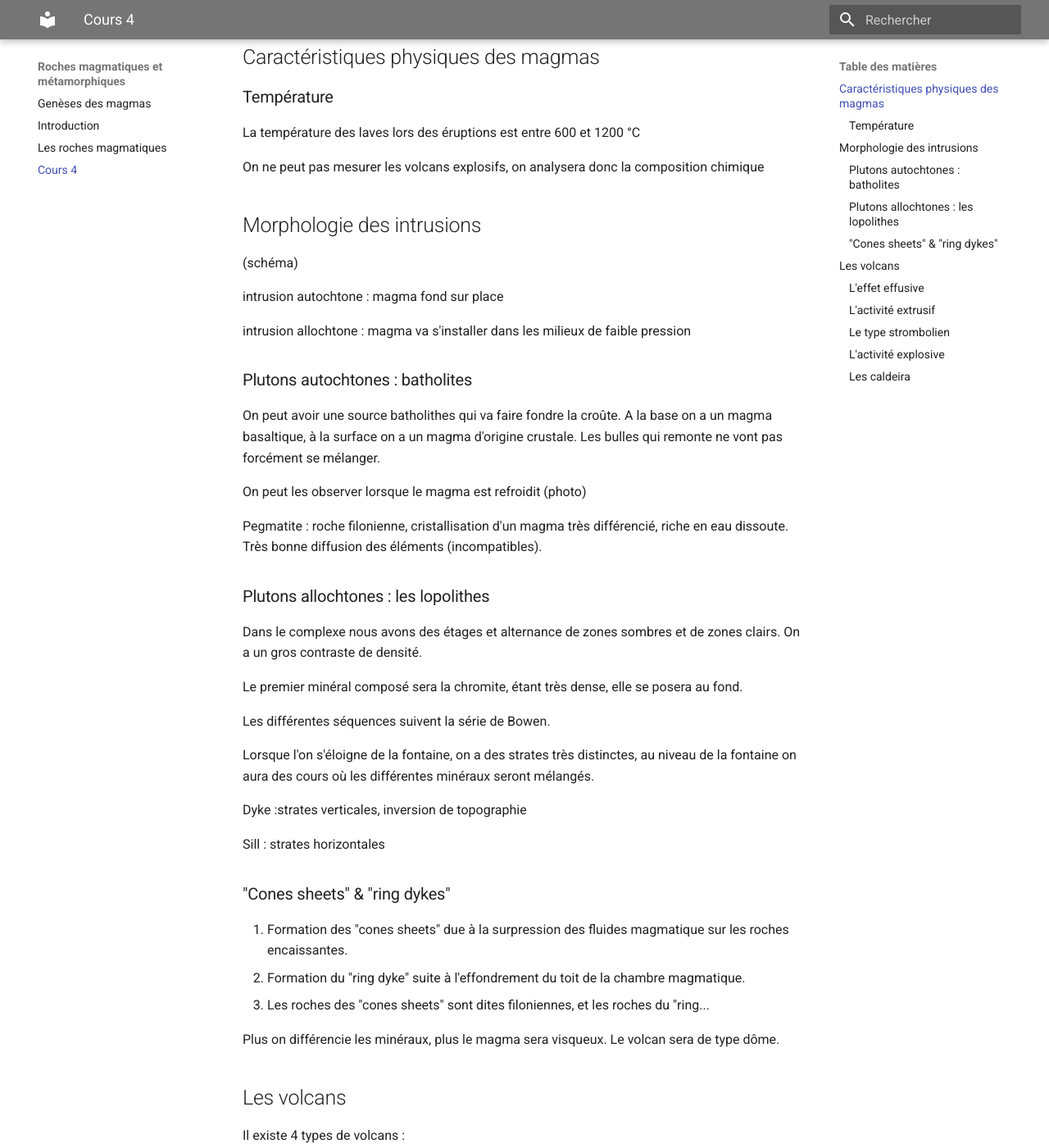
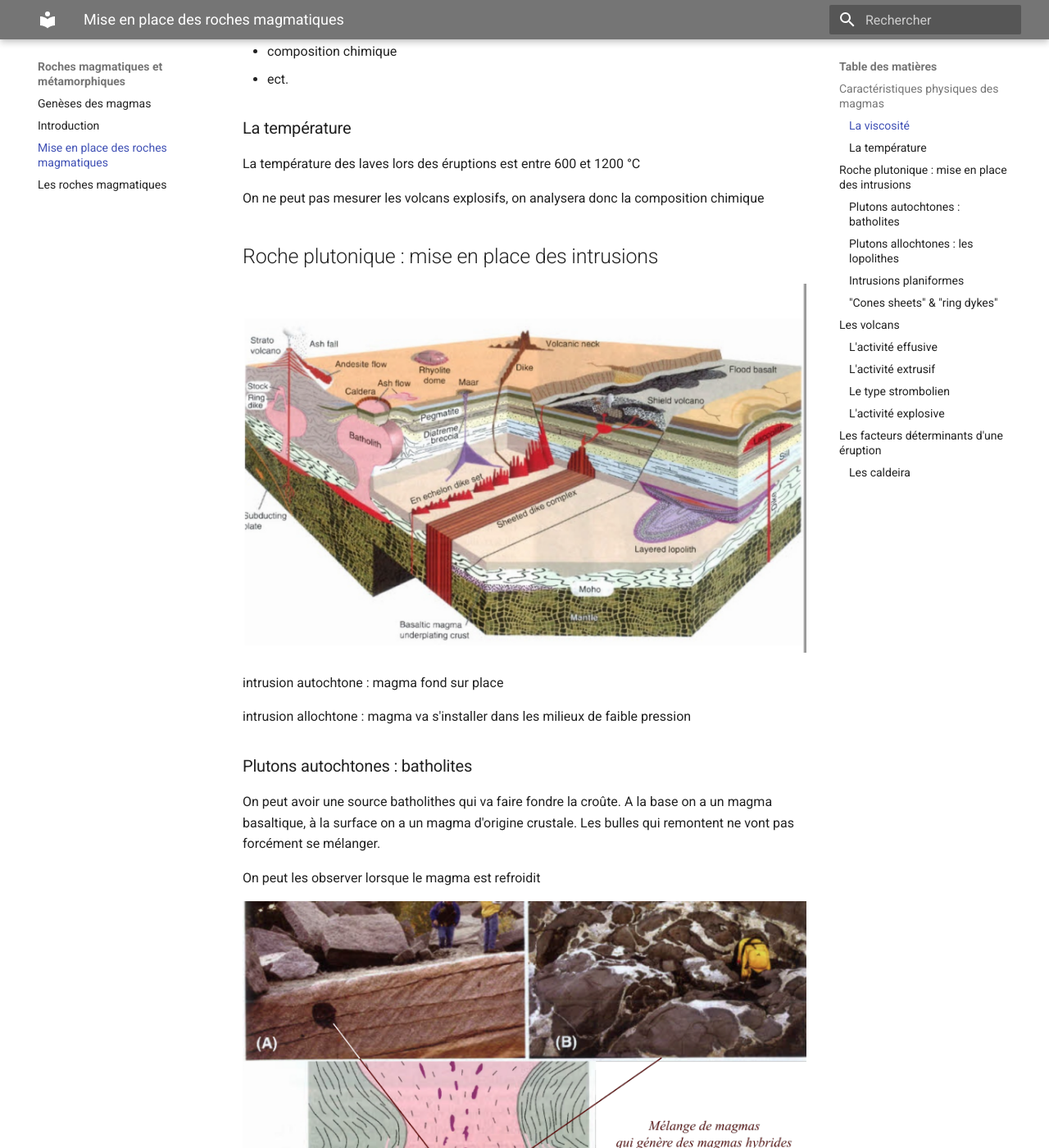
Before and after one commit to Lizeem/L3STcours, an MkDocs documentation site: the page built from Docs/Roches magmatiques et métamorphiques/Les volcans.md, in a window 1280 px wide and 1400 px high, scrolled down 500 px. Shown: the whole window at 82% size. Built offline with MkDocs 1.6.1 and Material for MkDocs 9.7.7, drawn with Linux system fonts in a browser that asks for light colours; some of the changed text lies outside the part shown.

Commit message:
Update cours sur les volcans

```diff
--- a/Docs/Roches magmatiques et métamorphiques/cours 4.md
+++ b/Docs/Roches magmatiques et métamorphiques/Les volcans.md
@@ -1,4 +1,8 @@
-# Cours 4
+# Mise en place des roches magmatiques
+
+## Caractéristiques physiques des magmas
+
+### La viscosité
 
 La viscosité exprime la résistance d'un matériau au fluage
 
@@ -12,17 +16,15 @@
 * composition chimique
 * ect.
 
-## Caractéristiques physiques des magmas
-
-### Température
+### La température
 
 La température des laves lors des éruptions est entre 600 et 1200 °C
 
 On ne peut pas mesurer les volcans explosifs, on analysera donc la composition chimique
 
-## Morphologie des intrusions
+## Roche plutonique : mise en place des intrusions
 
-(schéma)
+![Morphologie des intrusions](Images/intrusions.PNG)
 
 intrusion autochtone : magma fond sur place
 
@@ -30,11 +32,15 @@
 
 ### Plutons autochtones : batholites
 
-On peut avoir une source batholithes qui va faire fondre la croûte. A la base on a un magma basaltique, à la surface on a un magma d'origine crustale. Les bulles qui remonte ne vont pas forcément se mélanger.
+On peut avoir une source batholithes qui va faire fondre la croûte. A la base on a un magma basaltique, à la surface on a un magma d'origine crustale. Les bulles qui remontent ne vont pas forcément se mélanger.
 
-On peut les observer lorsque le magma est refroidit (photo)
+On peut les observer lorsque le magma est refroidit
+
+![Batholites](Images/batholites.PNG)
 
 Pegmatite : roche filonienne, cristallisation d'un magma très différencié, riche en eau dissoute. Très bonne diffusion des éléments (incompatibles).
+
+![Pegmatites](Images/pegmatite.PNG)
 
 ### Plutons allochtones : les lopolithes
 
@@ -42,21 +48,29 @@
 
 Le premier minéral composé sera la chromite, étant très dense, elle se posera au fond.
 
+![Chromite](Images/chromite.PNG)
 Les différentes séquences suivent la série de Bowen.
 
 Lorsque l'on s'éloigne de la fontaine, on a des strates très distinctes, au niveau de la fontaine on aura des cours où les différentes minéraux seront mélangés.
+
+![Séquences de cristallisation](Images/fontaine.PNG)
+
+### Intrusions planiformes
 
 Dyke :strates verticales, inversion de topographie
 
 Sill : strates horizontales
 
+![Still et Dyke](Images/stilletdyke.PNG)
+
 ### "Cones sheets" & "ring dykes"
 
 1. Formation des "cones sheets" due à la surpression des fluides magmatique sur les roches encaissantes.
 2. Formation du "ring dyke" suite à l'effondrement du toit de la chambre magmatique.
-3. Les roches des "cones sheets" sont dites filoniennes, et les roches du "ring...
 
-Plus on différencie les minéraux, plus le magma sera visqueux. Le volcan sera de type dôme.
+Les roches des "cones sheets" sont dites filoniennes, et les roches du "ring dike" sont plutoniques.
+
+![Cones sheets et ring dykes](Images/stilletdyke.PNG)
 
 ## Les volcans
 
@@ -67,7 +81,7 @@
 * effusif : magma liquide
 * mixte
 
-### L'effet effusive
+### L'activité effusive
 
 Les pentes du volcan sont très faibles. Son activité principal est la coulée de lave de type basaltique. On appelle ces volcans les volcans boucliers. On a deux types de coulées basaltique définie en fonction de la rhéologie :
 
@@ -89,13 +113,13 @@
 * coulée
 * upheaved plug : ce qui sort est déjà quasiment solide
 
-(schéma)
+![Les différents types de dômes](Images/typesdedome.PNG)
 
 ### Le type strombolien
 
 Le type strombolien est effusive et explosif. Les deux phénomènes peuvent être en même temps ou en alternance. Les explosions ne seront pas phénoménales.
 
-(schéma)
+![Le type strombolien](Images/strombolien.PNG)
 
 ### L'activité explosive
 
@@ -107,20 +131,42 @@
 
 Le magma va remonter très rapidement et va se fragmenter. La fragmentation se fera lorsque le volume de gaz atteint 75%. On peut avoir la formation de téphras et de pyroclastes.
 
+![Activité volcanique explosive](Images/explosion.PNG)
+
 Lorsque les volcans rencontrent de l'eau, on aura de forte explosion. Le champ de magmatique va rencontrer l'eau et va être propulsé hors du volcan, on aura une pression très importante. On a du mal à prévoir ce phénomène.
 
 Les maars sont des structures volcaniques particulières crées par des phénomènes explosifs de grande ampleur, formation d'un trou.
 
-Les éruptions pliniennes représentent un panache de cendre qui peuvent monter très haut dans l'atmosphère, plus il monte, plus il refroidit. La densité va devenir brutalement pus importante et va s'éffondrer sur lui - même. On aura une alternance de strate de ponces et de cendres.
+![Maars](Images/maars.PNG)
 
-Dans le conduit on a une baisse de la pression ce qui va provoquer une phase gazeuse qui va s'exprimer.
+Les éruptions pliniennes ont une panache de cendres qui peuvent monter très haut dans l'atmosphère. Plus les centres montent dans l'atmosphère, plus elles refroidissent. La densité va devenir brutalement plus importante et la panache va s'effondrer sur elle - même. On aura une alternance de strate de ponces et de cendres.
+
+![Les éruptions pliniennes](Images/plinienne.PNG)
+
+Les cendres ne vont pas forcément monter dans l'atmosphère mais créer des coulées si le débit massique est trop grand. On les appelle les coulées pyroclastiques.
+
+[Les coulées pyroclastiques](https://www.youtube.com/watch?v=nFEwgBkzTiM)
+
+## Les facteurs déterminants d'une éruption
+
+Dans le conduit, nous avons une baisse de la pression ce qui va provoquer une phase gazeuse importante. Ce qui gouverne la dynamique d'une éruption volcanique :
+
+* quantité de gaz présente
+* sa vitesse de remontée par rapport au magma
+
 
 Si la vitesse des bulles est supérieure à celle du magma, les quatre régimes sont possibles. Sinon elle est inférieure à celle du magma, seuls les régimes A et D sont possibles.
+
+![Les facteurs déterminant d'une éruption](Images/regimes.PNG)
+
+[Volcan en Island](https://www.youtube.com/watch?v=JwEprwMGPq4)
+
+![Les morphologies des volcans](Images/morphologies.PNG)
 
 ### Les caldeira
 
 A la fin de l'éruption on aura une chambre magmatique moins importante et on peut avoir un effondrement du cratère.
 
-(schéma)
+![Caldeira](Images/caldeira.PNG)
 
 Elles peuvent avoir des tailles impressionnantes et liés à de grosse éruption car il faut vider une grande partie de la chambre pour provoquer des caldeiras.
```
Also changed, not shown: other parts of Docs/Roches magmatiques et métamorphiques/Les volcans.md (+10 -0 lines), Docs/Roches magmatiques et métamorphiques/Images/batholites.PNG (added), Docs/Roches magmatiques et métamorphiques/Images/caldeira.PNG (added), Docs/Roches magmatiques et métamorphiques/Images/chromite.PNG (added), Docs/Roches magmatiques et métamorphiques/Images/conesetring.PNG (added), Docs/Roches magmatiques et métamorphiques/Images/explosion.PNG (added), Docs/Roches magmatiques et métamorphiques/Images/fontaine.PNG (added), Docs/Roches magmatiques et métamorphiques/Images/intrusions.PNG (added), Docs/Roches magmatiques et métamorphiques/Images/maars.PNG (added), Docs/Roches magmatiques et métamorphiques/Images/morphologies.PNG (added), Docs/Roches magmatiques et métamorphiques/Images/pegmatite.PNG (added), Docs/Roches magmatiques et métamorphiques/Images/plinienne.PNG (added), Docs/Roches magmatiques et métamorphiques/Images/regimes.PNG (added), Docs/Roches magmatiques et métamorphiques/Images/stilletdyke.PNG (added), 3 more files, 1 other file.
